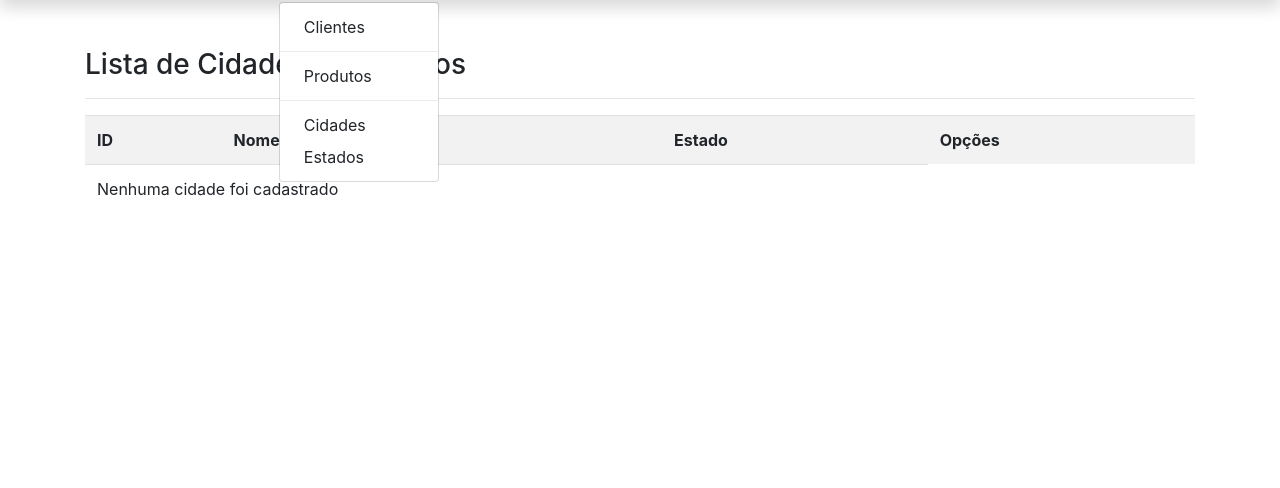
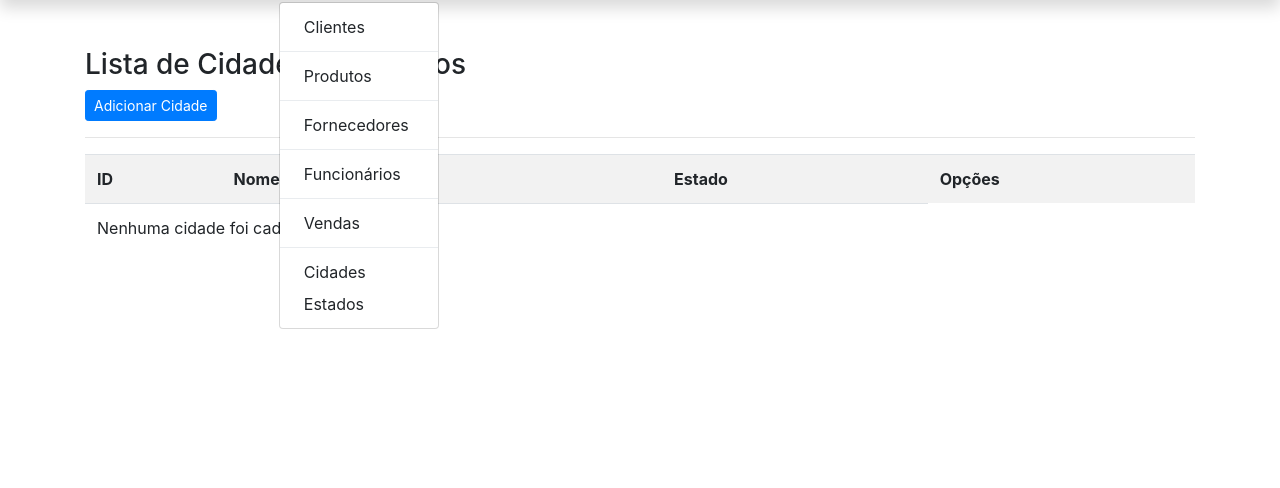
Before and after one commit to IgorLuigi/Controle-de-Estoque, a Django app: page /listar/cidade/ in a window 1280 px wide, after a click on "Cadastros". Shown: the part 50-538 px from the top of the page. Run offline with Django 3.2, Linux system fonts and the light colour scheme; data that the repository does not hold is empty; some libraries are stand-ins or nearby versions; some web fonts are replaced.

Commit message:
Links para o Template

```diff
--- a/cadastros/models.py
+++ b/cadastros/models.py
@@ -81,6 +81,7 @@ class Fornecedor(models.Model):
 class Produtos(models.Model):
     nomeproduto = models.CharField(max_length=50, verbose_name="Produto")
     marca = models.CharField(max_length=30, verbose_name="Marca")
+    teste = models.CharField(max_length=30, verbose_name="Teste")
     dataproducao = models.DateField(verbose_name="Data Produção")
     datavalidade = models.DateField(verbose_name="Data Validade")
     preco = models.DecimalField(decimal_places=2, max_digits=7, verbose_name="Preço")
--- a/cadastros/templates/cadastros/listar/cidade.html
+++ b/cadastros/templates/cadastros/listar/cidade.html
@@ -4,6 +4,9 @@
 
 {% block conteudo %}
 <h3>Lista de Cidades registrados</h3>
+
+<a href="{% url 'cadastrar-cidade' %}" class="btn btn-primary btn-sm">Adicionar Cidade</a>
+
 <hr>
 <div class="table-responsive">
     <table class="table table-striped">
--- a/cadastros/templates/cadastros/listar/cliente.html
+++ b/cadastros/templates/cadastros/listar/cliente.html
@@ -4,6 +4,9 @@
 
 {% block conteudo %}
 <h3>Lista de Clientes registrados</h3>
+
+<a href="{% url 'cadastrar-cliente' %}" class="btn btn-primary btn-sm">Adicionar Cliente</a>
+
 <hr>
 <div class="table-responsive">
     <table class="table table-striped">
--- a/cadastros/templates/cadastros/listar/estado.html
+++ b/cadastros/templates/cadastros/listar/estado.html
@@ -4,6 +4,9 @@
 
 {% block conteudo %}
 <h3>Lista de Estados registrados</h3>
+
+<a href="{% url 'cadastrar-estado' %}" class="btn btn-primary btn-sm">Adicionar Estado</a>
+
 <hr>
 <div class="table-responsive">
     <table class="table table-striped">
--- a/cadastros/templates/cadastros/listar/fornecedor.html
+++ b/cadastros/templates/cadastros/listar/fornecedor.html
@@ -4,6 +4,9 @@
 
 {% block conteudo %}
 <h3>Lista de Fornecedores registrados</h3>
+
+<a href="{% url 'cadastrar-fornecedor' %}" class="btn btn-primary btn-sm">Adicionar Fornecedor</a>
+
 <hr>
 <div class="table-responsive">
     <table class="table table-striped">
--- a/cadastros/templates/cadastros/listar/funcionario.html
+++ b/cadastros/templates/cadastros/listar/funcionario.html
@@ -4,6 +4,9 @@
 
 {% block conteudo %}
 <h3>Lista de Funcionários registrados</h3>
+
+<a href="{% url 'cadastrar-funcionario' %}" class="btn btn-primary btn-sm">Adicionar Funcionário</a>
+
 <hr>
 <div class="table-responsive">
     <table class="table table-striped">
--- a/cadastros/templates/cadastros/listar/produtos.html
+++ b/cadastros/templates/cadastros/listar/produtos.html
@@ -4,6 +4,9 @@
 
 {% block conteudo %}
 <h3>Lista de Produtos registrados</h3>
+
+<a href="{% url 'cadastrar-produto' %}" class="btn btn-primary btn-sm">Adicionar Produto</a>
+
 <hr>
 <div class="table-responsive">
     <table class="table table-striped">
--- a/cadastros/templates/cadastros/listar/vendas.html
+++ b/cadastros/templates/cadastros/listar/vendas.html
@@ -4,6 +4,9 @@
 
 {% block conteudo %}
 <h3>Lista de Vendas registrados</h3>
+
+<a href="{% url 'cadastrar-venda' %}" class="btn btn-primary btn-sm">Adicionar Venda</a>
+
 <hr>
 <div class="table-responsive">
     <table class="table table-striped">
--- a/cadastros/views.py
+++ b/cadastros/views.py
@@ -12,43 +12,43 @@ class EstadoCreate(CreateView):
     model = Estado
     fields = ['nomeestado', 'sigla']
     templates_name = 'cadastros/form.html'
-    success_url = reverse_lazy('listar=estado')
+    success_url = reverse_lazy('listar-estado')
 
 class CidadeCreate(CreateView):
     model = Cidade
     fields = ['nomecidade', 'estado']
     template_name = 'cadastros/form.html'
-    success_url = reverse_lazy('index')
+    success_url = reverse_lazy('listar-cidades')
 
 class ClienteCreate(CreateView):
     model = Cliente
     fields = ['nomecliente', 'cpf', 'rg', 'email', 'telefone', 'endereco', 'datacadastro', 'status', 'cidade']
     template_name = 'cadastros/form.html'
-    success_url = reverse_lazy('index')
+    success_url = reverse_lazy('listar-clientes')
 
 class FuncionarioCreate(CreateView):
     model = Funcionario
     fields = ['nomefuncionario', 'cpf', 'rg', 'email', 'telefone', 'endereco', 'datacadastro', 'status', 'cidade']
     template_name = 'cadastros/form.html'
-    success_url = reverse_lazy('index')
+    success_url = reverse_lazy('listar-funcionarios')
 
 class FornecedorCreate(CreateView):
     model = Fornecedor
     fields = ['nomefornecedor', 'cnpj', 'endereco', 'datacadastro', 'status', 'cidade']
     template_name = 'cadastros/form.html'
-    success_url = reverse_lazy('index')
+    success_url = reverse_lazy('listar-fornecedores')
 
 class ProdutoCreate(CreateView):
     model = Produtos
     fields = ['nomeproduto', 'marca', 'teste', 'dataproducao', 'datavalidade', 'preco', 'datacadastro', 'status', 'fornecedor']
     template_name = 'cadastros/form.html'
-    success_url = reverse_lazy('index')
+    success_url = reverse_lazy('listar-produtos')
 
 class VendasCreate(CreateView):
     model = Vendas
     fields = ['quantidade', 'precototal', 'datavenda', 'status', 'cliente', 'funcionario']
     template_name = 'cadastros/form.html'
-    success_url = reverse_lazy('index')
+    success_url = reverse_lazy('listar-vendas')
 
 ################ UPDATE ###########################################################################
 
@@ -62,37 +62,37 @@ class CidadeUpdate(UpdateView):
     model = Cidade
     fields = ['nomecidade', 'estado']
     template_name = 'cadastros/form.html'
-    success_url = reverse_lazy('index')
+    success_url = reverse_lazy('listar-cidades')
 
 class ClienteUpdate(UpdateView):
     model = Cliente
     fields = ['nomecliente', 'cpf', 'rg', 'email', 'telefone', 'endereco', 'datacadastro', 'status', 'cidade']
     template_name = 'cadastros/form.html'
-    success_url = reverse_lazy('index')
+    success_url = reverse_lazy('listar-clientes')
 
 class FuncionarioUpdate(UpdateView):
     model = Funcionario
     fields = ['nomefuncionario', 'cpf', 'rg', 'email', 'telefone', 'endereco', 'datacadastro', 'status', 'cidade']
     template_name = 'cadastros/form.html'
-    success_url = reverse_lazy('index')
+    success_url = reverse_lazy('listar-funcionarios')
 
 class FornecedorUpdate(UpdateView):
     model = Fornecedor
     fields = ['nomefornecedor', 'cnpj', 'endereco', 'datacadastro', 'status', 'cidade']
     template_name = 'cadastros/form.html'
-    success_url = reverse_lazy('index')
+    success_url = reverse_lazy('listar-fornecedores')
 
 class ProdutoUpdate(UpdateView):
     model = Produtos
     fields = ['nomeproduto', 'marca', 'teste', 'dataproducao', 'datavalidade', 'preco', 'datacadastro', 'status', 'fornecedor']
     template_name = 'cadastros/form.html'
-    success_url = reverse_lazy('index')
+    success_url = reverse_lazy('listar-produtos')
 
 class VendasUpdate(UpdateView):
     model = Vendas
     fields = ['quantidade', 'precototal', 'datavenda', 'status', 'cliente', 'funcionario']
     template_name = 'cadastros/form.html'
-    success_url = reverse_lazy('index')
+    success_url = reverse_lazy('listar-vendas')
 
 ################ DELETE ###########################################################################
 
@@ -104,32 +104,32 @@ class EstadoDelete(DeleteView):
 class CidadeDelete(DeleteView):
     model = Cidade
     template_name = 'cadastros/form-excluir.html'
-    success_url = reverse_lazy('index')
+    success_url = reverse_lazy('listar-cidades')
 
 class ClienteDelete(DeleteView):
     model = Cliente
     template_name = 'cadastros/form-excluir.html'
-    success_url = reverse_lazy('index')
+    success_url = reverse_lazy('listar-clientes')
 
 class FuncionarioDelete(DeleteView):
     model = Funcionario
     template_name = 'cadastros/form-excluir.html'
-    success_url = reverse_lazy('index')
+    success_url = reverse_lazy('listar-funcionarios')
 
 class FornecedorDelete(DeleteView):
     model = Fornecedor
     template_name = 'cadastros/form-excluir.html'
-    success_url = reverse_lazy('index')
+    success_url = reverse_lazy('listar-fornecedores')
 
 class ProdutoDelete(DeleteView):
     model = Produtos
     template_name = 'cadastros/form-excluir.html'
-    success_url = reverse_lazy('index')
+    success_url = reverse_lazy('listar-produtos')
 
 class VendasDelete(DeleteView):
     model = Vendas
     template_name = 'cadastros/form-excluir.html'
-    success_url = reverse_lazy('index')
+    success_url = reverse_lazy('listar-vendas')
 
 ################ LIST ###########################################################################
 
--- a/paginas/templates/paginas/modelo.html
+++ b/paginas/templates/paginas/modelo.html
@@ -79,12 +79,18 @@
                             </a>
                             <div class="dropdown-menu" aria-labelledby="navbarDropdownMenuLink">
 
-                                <a class="dropdown-item" href="">Clientes</a>
+                                <a class="dropdown-item" href="{% url 'cadastrar-cliente' %}">Clientes</a>
                                 <div class="dropdown-divider"></div>
-                                <a class="dropdown-item" href="">Produtos</a>
+                                <a class="dropdown-item" href="{% url 'cadastrar-produto' %}">Produtos</a>
                                 <div class="dropdown-divider"></div>
-                                <a class="dropdown-item" href="">Cidades</a>
-                                <a class="dropdown-item" href="">Estados</a>
+                                <a class="dropdown-item" href="{% url 'cadastrar-fornecedor' %}">Fornecedores</a>
+                                <div class="dropdown-divider"></div>
+                                <a class="dropdown-item" href="{% url 'cadastrar-funcionario' %}">Funcionários</a>
+                                <div class="dropdown-divider"></div>
+                                <a class="dropdown-item" href="{% url 'cadastrar-venda' %}">Vendas</a>
+                                <div class="dropdown-divider"></div>
+                                <a class="dropdown-item" href="{% url 'cadastrar-cidade' %}">Cidades</a>
+                                <a class="dropdown-item" href="{% url 'cadastrar-estado' %}">Estados</a>
 
 
                             </div>
```
Also changed, not shown: cadastros/migrations/0001_initial.py, db.sqlite3.
